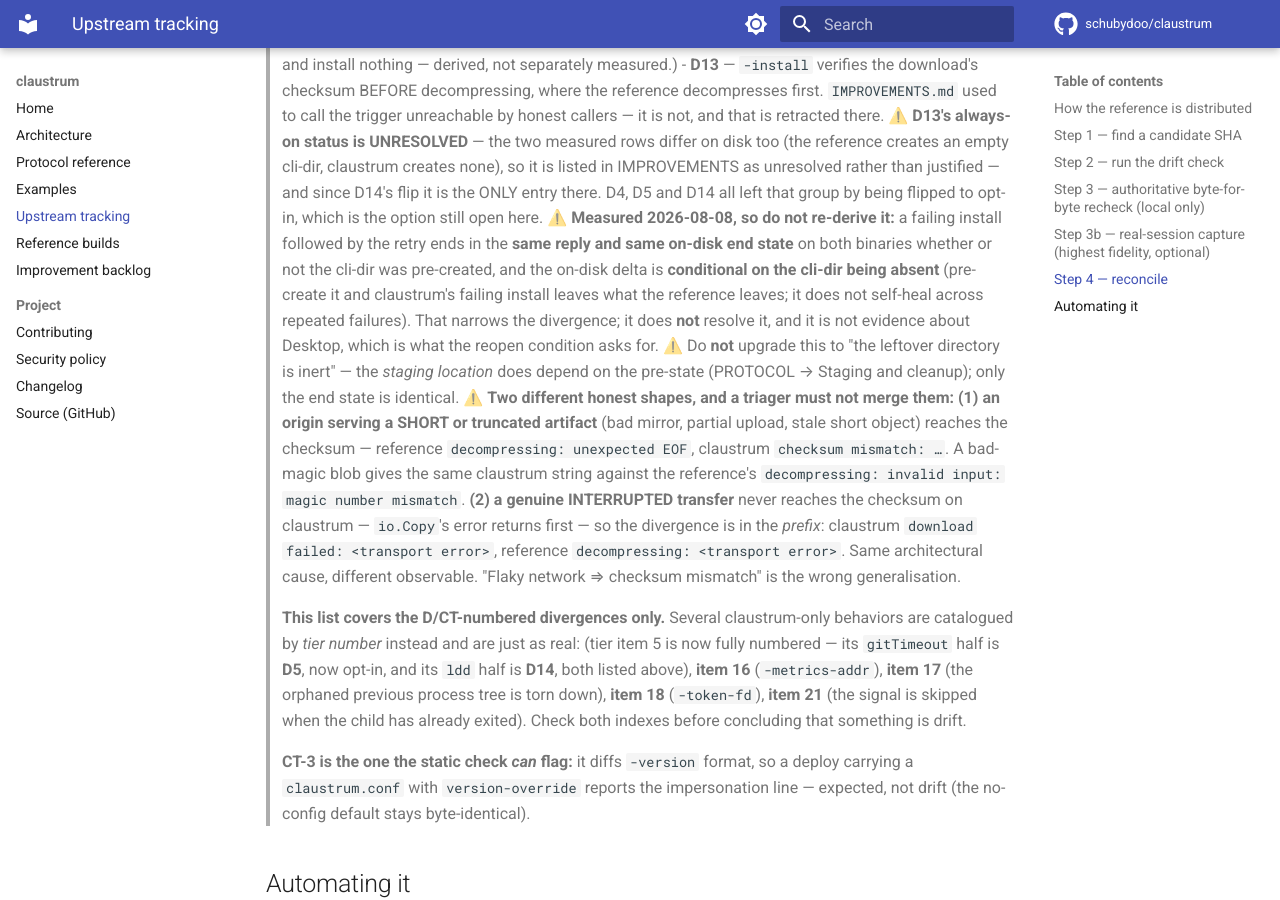
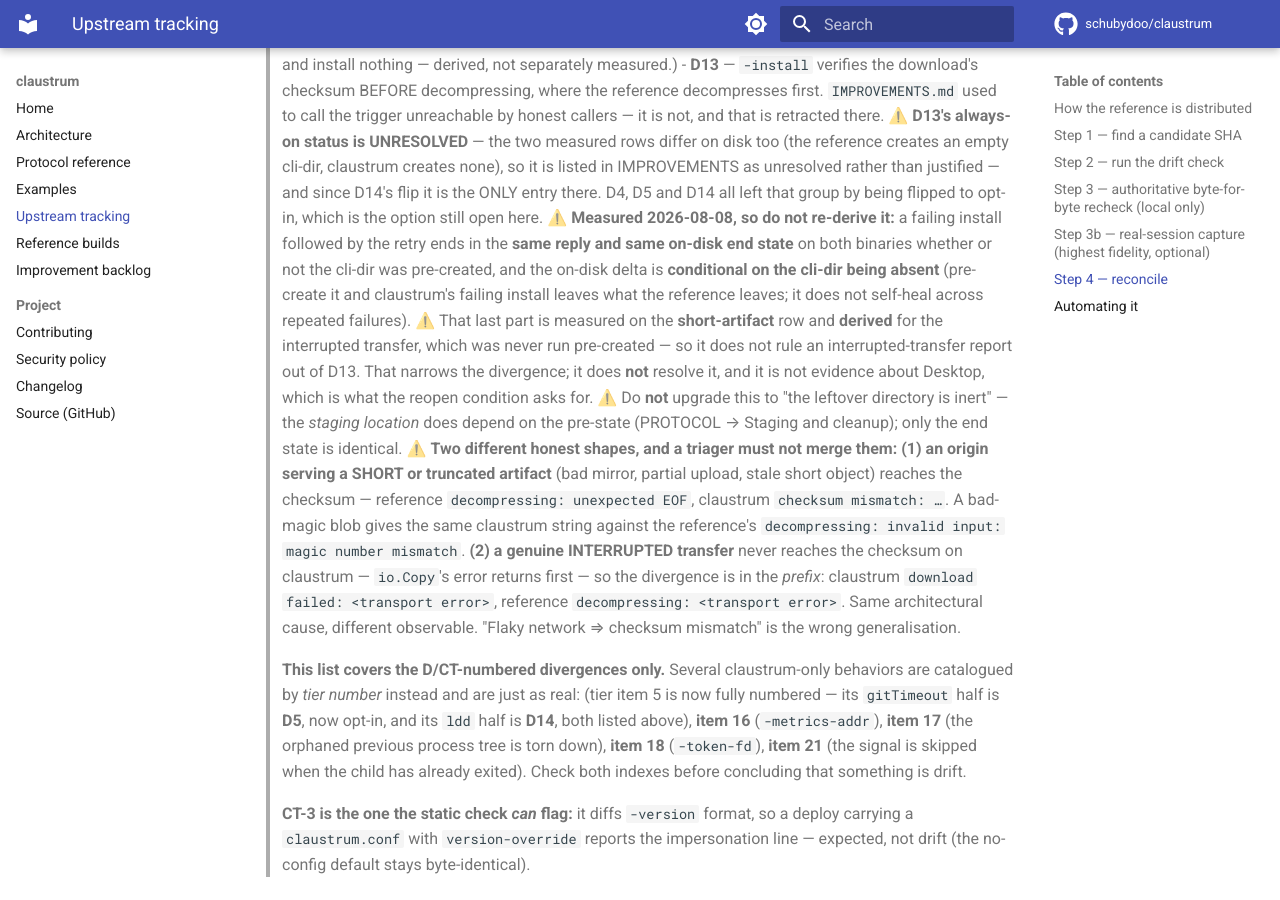
Before and after one commit to schubydoo/claustrum, an MkDocs documentation site: the page built from docs/UPSTREAM-TRACKING.md, in a window 1280 px wide and 900 px high, scrolled down 7844 px. Built offline with MkDocs 1.6.1 and Material for MkDocs 9.7.7, drawn with Linux system fonts in a browser that asks for light colours; comment, search, counter and statistics services are not loaded.

Commit message:
docs: name the staging window correctly, split the last derived claim
Round 5, two items.

install.go said claustrum is exposed only in the PROBE window. The staging file
exists from os.CreateTemp through os.Rename, so a peer's sweep can claim it
during decompress and chmod too. The retry still covers all of it — a loss is
only detected at the rename — but the window name was wrong and contradicted
the sibling comment in install_unix_test.go.

UPSTREAM-TRACKING carried a blanket 'Measured' where PROTOCOL and IMPROVEMENTS
both split measured from derived. In the triage index that could rule an
interrupted-transfer report out of D13, which is the failure mode that file
exists to prevent. Split to match.

Co-Authored-By: Claude Opus 5 <noreply@anthropic.com>

```diff
--- a/docs/UPSTREAM-TRACKING.md
+++ b/docs/UPSTREAM-TRACKING.md
@@ -403,7 +403,9 @@ If the check reports drift:
 >   binaries whether or not the cli-dir was pre-created, and the on-disk delta is
 >   **conditional on the cli-dir being absent** (pre-create it and claustrum's
 >   failing install leaves what the reference leaves; it does not self-heal across
->   repeated failures). That narrows the divergence; it does **not** resolve it, and
+>   repeated failures). ⚠️ That last part is measured on the **short-artifact** row
+>   and **derived** for the interrupted transfer, which was never run pre-created —
+>   so it does not rule an interrupted-transfer report out of D13. That narrows the divergence; it does **not** resolve it, and
 >   it is not evidence about Desktop, which is what the reopen condition asks for.
 >   ⚠️ Do **not** upgrade this to "the leftover directory is inert" — the *staging
 >   location* does depend on the pre-state (PROTOCOL → Staging and cleanup); only
```
Also changed, not shown: 1 other file.
